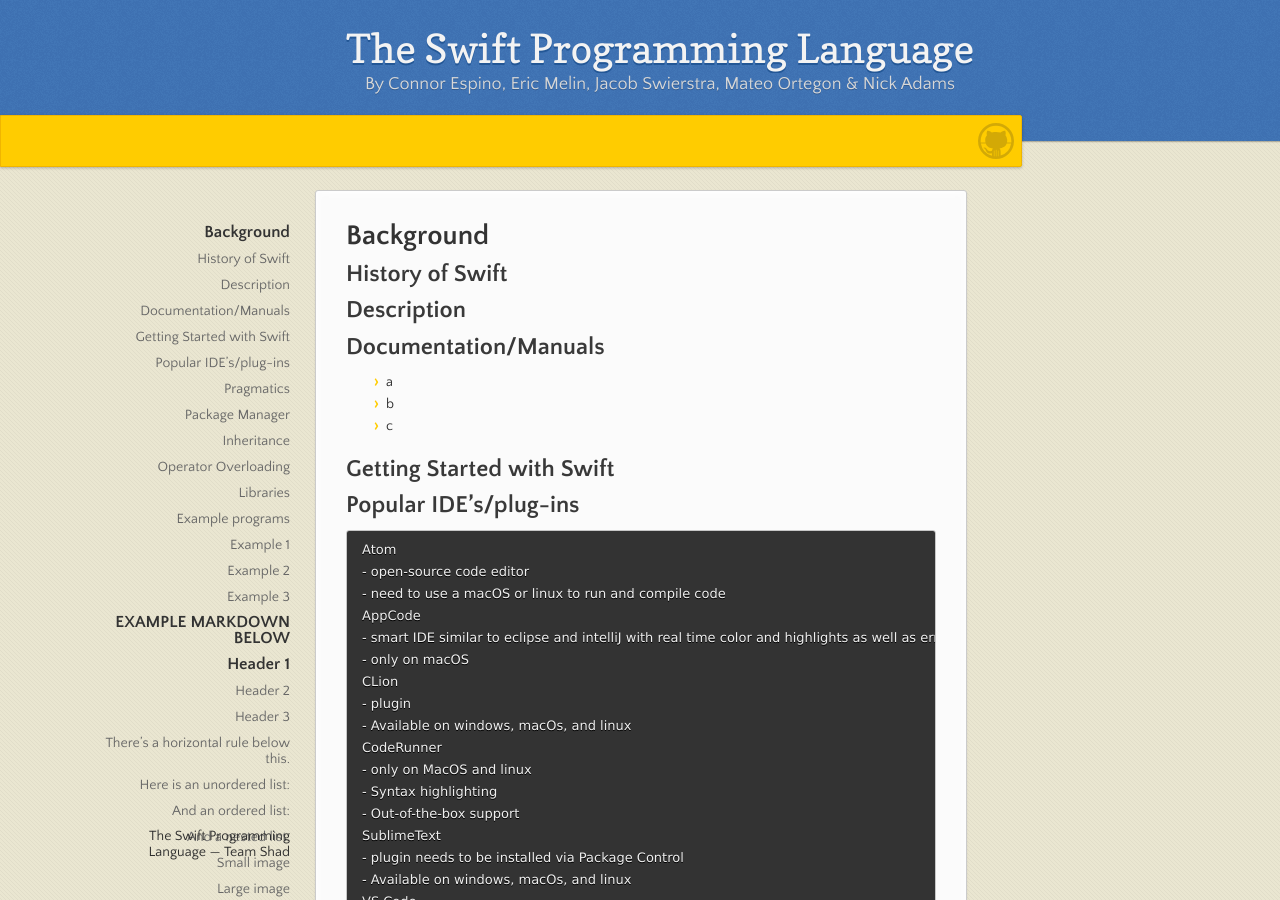
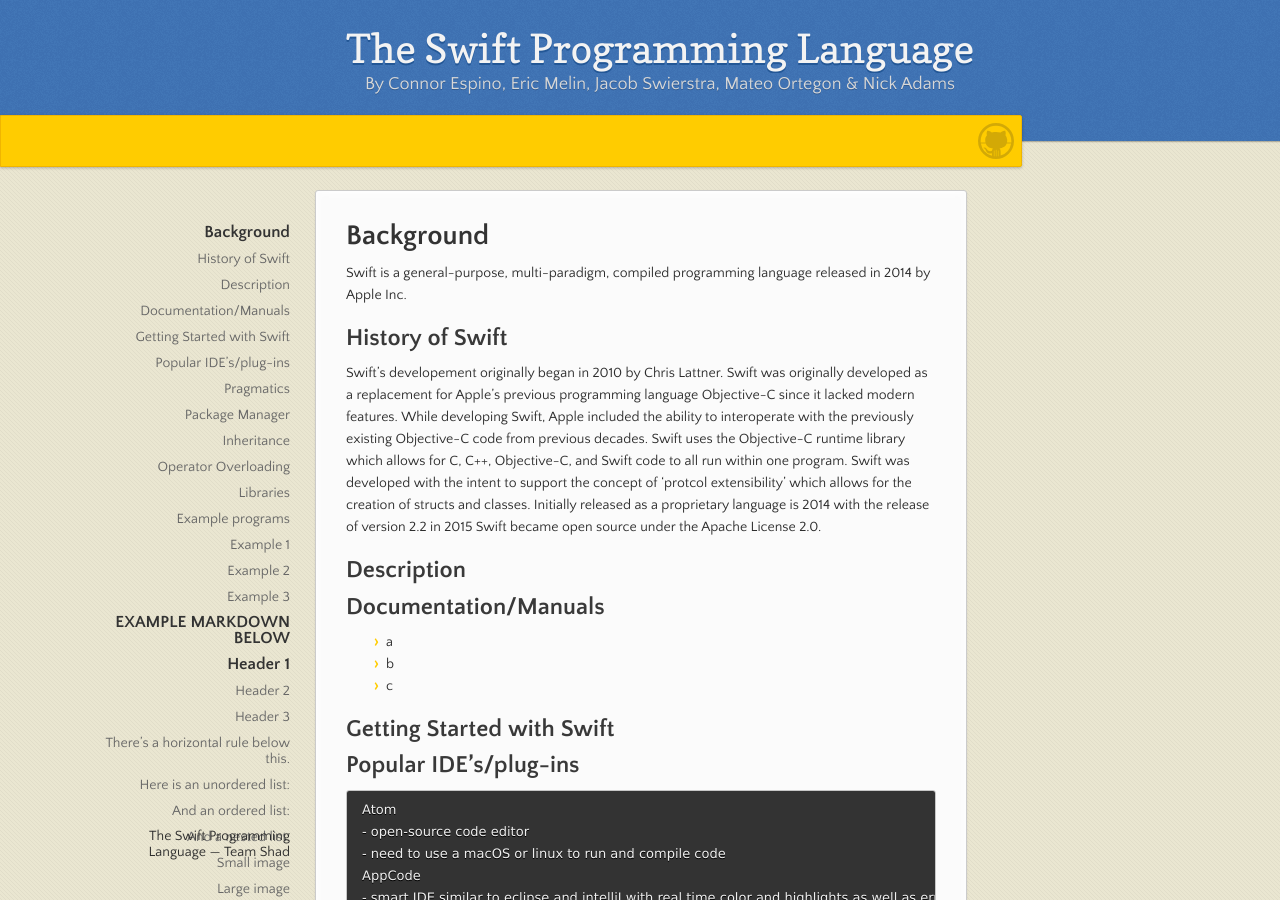
Before and after one commit to MelinHead225/cs354-lw1, a Jekyll site: the page built from index.md, in a window 1280 px wide and 900 px high. Built offline with Jekyll 4.4.1, drawn with Linux system fonts in a browser that asks for light colours.

Commit message:
History Done

```diff
--- a/index.md
+++ b/index.md
@@ -2,7 +2,9 @@
 layout: default
 ---
 # Background
+Swift is a general-purpose, multi-paradigm, compiled programming language released in 2014 by Apple Inc.
 ## History of Swift
+Swift's developement originally began in 2010 by Chris Lattner. Swift was originally developed as a replacement for Apple's previous programming language Objective-C since it lacked modern features.  While developing Swift, Apple included the ability to interoperate with the previously existing Objective-C code from previous decades.  Swift uses the Objective-C runtime library which allows for C, C++, Objective-C, and Swift code to all run within one program.  Swift was developed with the intent to support the concept of 'protcol extensibility' which allows for the creation of structs and classes.  Initially released as a proprietary language is 2014 with the release of version 2.2 in 2015 Swift became open source under the Apache License 2.0.
 ## Description
 ## Documentation/Manuals
 - a
```
